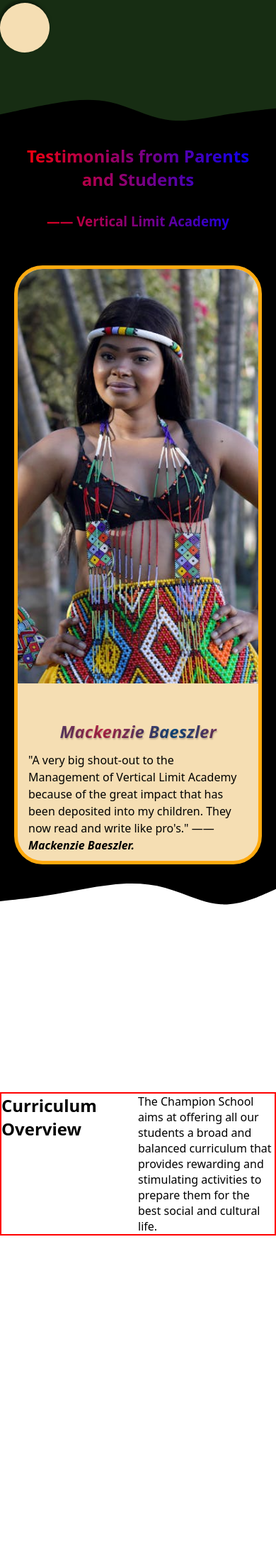
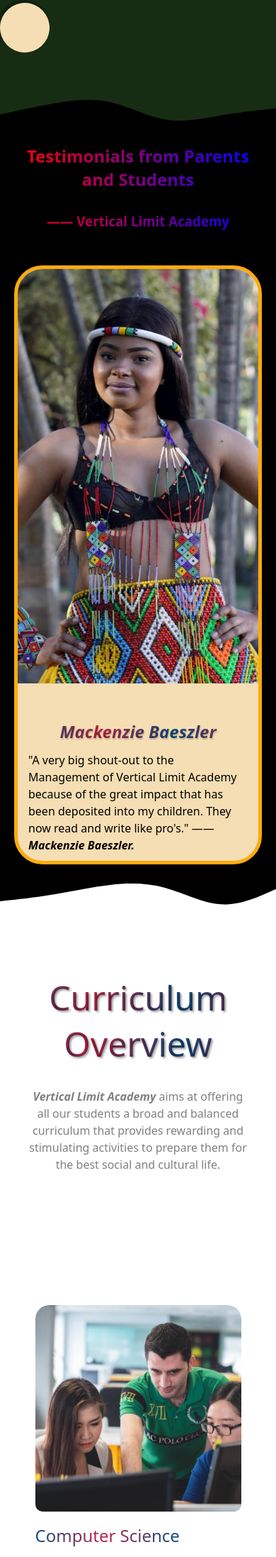
Before and after one commit to TONY65391/vertical_limit, a Django app: page / in a window 390 px wide. Shown: the part 3926-6120 px from the top of the page at 71% size. Before the commit the page ends 5667 px from the top, so only its background shows below. Run offline with Django 4.2, Linux system fonts and the light colour scheme.

Commit message:
final commit

```diff
--- a/app/static/app.js
+++ b/app/static/app.js
@@ -57,7 +57,7 @@ window.addEventListener('scroll', () => {
     const bubble = sections[1].querySelector('.bubble');
     bubble.style.right = window.scrollY / 15 + "px";
     sections[2].querySelector('img').style.left = window.scrollY / 50 + "px";
-    sections[2].querySelector('img').style.width = window.scrollY / 70 + "px";
+    sections[2].querySelector('img').style.left = window.scrollY / 12 + "px";
     sections[3].querySelectorAll('img')[0].style.marginLeft = window.scrollY / 15 + "px";
     sections[3].querySelectorAll('img')[1].style.right = window.scrollY / 15 + "px";
     // sections[3].querySelectorAll('img')[1].style.width = window.scrollY / 70 + "px";
--- a/app/templates/index.html
+++ b/app/templates/index.html
@@ -219,10 +219,41 @@
 
             <div class="content">
                 <h1>Curriculum Overview</h1>
-                <p>The Champion School aims at offering all our students a broad and balanced curriculum that provides rewarding and stimulating activities to prepare them for the best social and cultural life.</p>
+                <p><b><i>Vertical Limit Academy</i></b> aims at offering all our students a broad and balanced curriculum that provides rewarding and stimulating activities to prepare them for the best social and cultural life.</p>
+                <!-- <h1>Tony</h1>
+                <h1>Toneri</h1> -->
             </div>
             <div class="content">
-                <!-- <h1>Tonto Dikeh</h1> -->
+                <div class="items">
+                    <img src="/static/curriculum/school-template-curriculum-img-1.jpg" alt="">
+                    <h1>Computer Science</h1>
+                    <p>Hands-on experience with the latest programming languages and technology. </p>
+                </div>
+                <div class="items">
+                    <img src="/static/curriculum/school-template-curriculum-img-2.jpg" alt="">
+                    <h1>Fine Arts</h1>
+                    <p>Giving wings to the artists who’d like to take it up as a career or just a hobby. </p>
+                </div>
+                <div class="items">
+                    <img src="/static/curriculum/school-template-curriculum-img-3.jpg" alt="">
+                    <h1>Humanities</h1>
+                    <p>The study of ancient and modern languages, philosophy, history, and more. </p>
+                </div>
+                <div class="items">
+                    <img src="/static/curriculum/school-template-curriculum-img-4.jpg" alt="">
+                    <h1>Science</h1>
+                    <p>The study that encourages scientific reasoning, discoveries and inventions. </p>
+                </div>
+                <div class="items">
+                    <img src="/static/curriculum/school-template-curriculum-img-5.jpg" alt="">
+                    <h1>Mathematics</h1>
+                    <p>Understanding the game of numbers and logic to solve real-world problems. </p>
+                </div>
+                <div class="items">
+                    <img src="/static/curriculum/school-template-curriculum-img-6.jpg" alt="">
+                    <h1>Languages</h1>
+                    <p>Learning more modes of communication from different parts of the world. </p>
+                </div>
             </div>
         </section>
     </main>
--- a/productionfiles/app.js
+++ b/productionfiles/app.js
@@ -57,7 +57,7 @@ window.addEventListener('scroll', () => {
     const bubble = sections[1].querySelector('.bubble');
     bubble.style.right = window.scrollY / 15 + "px";
     sections[2].querySelector('img').style.left = window.scrollY / 50 + "px";
-    sections[2].querySelector('img').style.width = window.scrollY / 70 + "px";
+    sections[2].querySelector('img').style.left = window.scrollY / 12 + "px";
     sections[3].querySelectorAll('img')[0].style.marginLeft = window.scrollY / 15 + "px";
     sections[3].querySelectorAll('img')[1].style.right = window.scrollY / 15 + "px";
     // sections[3].querySelectorAll('img')[1].style.width = window.scrollY / 70 + "px";
--- a/productionfiles/index.css
+++ b/productionfiles/index.css
@@ -691,7 +691,7 @@ main section:nth-child(6){
     background-color: black;
     padding: 0 20px;
 }
-main section:nth-child(6) h1, h3{
+main section:nth-child(6) h1, main section:nth-child(6) h3{
     color: transparent;
     background: linear-gradient(to right, red, blue);
     background-clip: text;
@@ -753,12 +753,13 @@ main section:nth-child(6) .content .connect{
 
 /* MAIN SEVENTH SECTION */
 main section:nth-child(7){
-    height: 100vh;
+    height: fit-content;
     position: relative;
     display: flex;
     align-items: center;
     flex-direction: column;
     justify-content: center;
+
 }
 main section:nth-child(7) svg{
     position: absolute;
@@ -767,7 +768,52 @@ main section:nth-child(7) svg{
 main section:nth-child(7) .content:nth-child(2){
     display: grid;
     grid-template-columns: repeat(2, 50%);
-    border: 2px solid red;
+    place-items: center;
+    height: 100vh;
+    /* border: 2px solid red; */
+}
+main section:nth-child(7) .content:nth-child(2) h1{
+    font-size: 3.5rem;
+    width: 70%;
+    color: transparent;
+    background: var(--background-color);
+    background-clip: text;
+    text-shadow: 2px 2px 3px rgba(0, 0, 0, 0.4);
+    /* margin: auto; */
+    font-weight: 100;
+}
+main section:nth-child(7) .content:nth-child(2) p{
+    color: grey;
+    width: 80%;
+    line-height: 1.5;
+}
+main section:nth-child(7) .content:nth-child(3){
+    /* border: 5px solid green; */
+    display: grid;
+    grid-template-columns: repeat(3, 30%);
+    gap: 5%;
+    width: min(90%, 1500px);
+    padding: 30px;
+    line-height: 1.5;
+}
+main section:nth-child(7) .content:nth-child(3) div{
+    border-top-left-radius: 20px;
+    border-top-right-radius: 20px;
+    /* box-shadow: 2px 2px 20px rgba(0, 0, 0, 0.5); */
+}
+main section:nth-child(7) .content:nth-child(3) h1{
+    font-weight: 400;
+    background: var(--background-color);
+    color: transparent;
+    background-clip: text;
+    margin: 10px 0;
+}
+main section:nth-child(7) .content:nth-child(3) div img{
+    width: 100%;
+    border-top-left-radius: 20px;
+    border-top-right-radius: 20px;
+    border-bottom-right-radius: 10px;
+    border-bottom-left-radius: 10px;
 }
 
 ::-webkit-scrollbar{
@@ -935,6 +981,27 @@ main section:nth-child(7) .content:nth-child(2){
     main section:nth-child(6) .content{
         grid-template-columns: repeat(3, 100%);
     }
+
+    /* MAIN SEVENTH SECTION */
+    main section:nth-child(7) .content:nth-child(2){
+        display: flex;
+        flex-direction: column;
+        align-items: center;
+        justify-content: center;
+        height: 70vh;
+    }
+    main section:nth-child(7) .content:nth-child(2) h1{
+        font-size: 3rem;
+        width: fit-content;
+        text-align: center;
+    }
+    main section:nth-child(7) .content:nth-child(2) p{
+        margin-top: 30px;
+        text-align: center;
+    }
+    main section:nth-child(7) .content:nth-child(3){
+        grid-template-columns: repeat(1, 100%);
+    }
 }
 
 
```
Also changed, not shown: app/static/index.css (+70 -3 lines), app/static/curriculum/school-template-curriculum-img-1.jpg (added), app/static/curriculum/school-template-curriculum-img-2.jpg (added), app/static/curriculum/school-template-curriculum-img-3.jpg (added), app/static/curriculum/school-template-curriculum-img-4.jpg (added), app/static/curriculum/school-template-curriculum-img-5.jpg (added), app/static/curriculum/school-template-curriculum-img-6.jpg (added), productionfiles/curriculum/school-template-curriculum-img-1.jpg (added), productionfiles/curriculum/school-template-curriculum-img-2.jpg (added), productionfiles/curriculum/school-template-curriculum-img-3.jpg (added), productionfiles/curriculum/school-template-curriculum-img-4.jpg (added), productionfiles/curriculum/school-template-curriculum-img-5.jpg (added), productionfiles/curriculum/school-template-curriculum-img-6.jpg (added).
